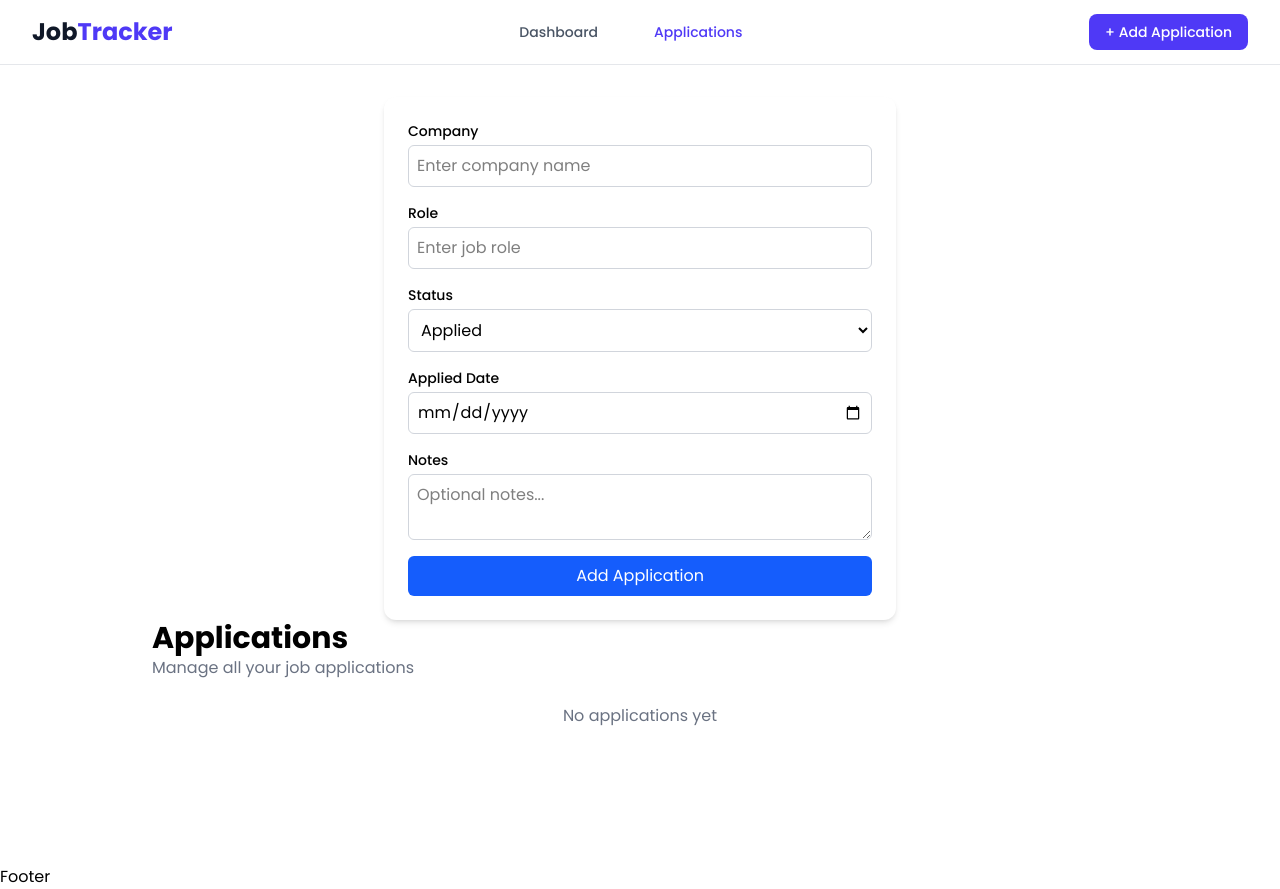
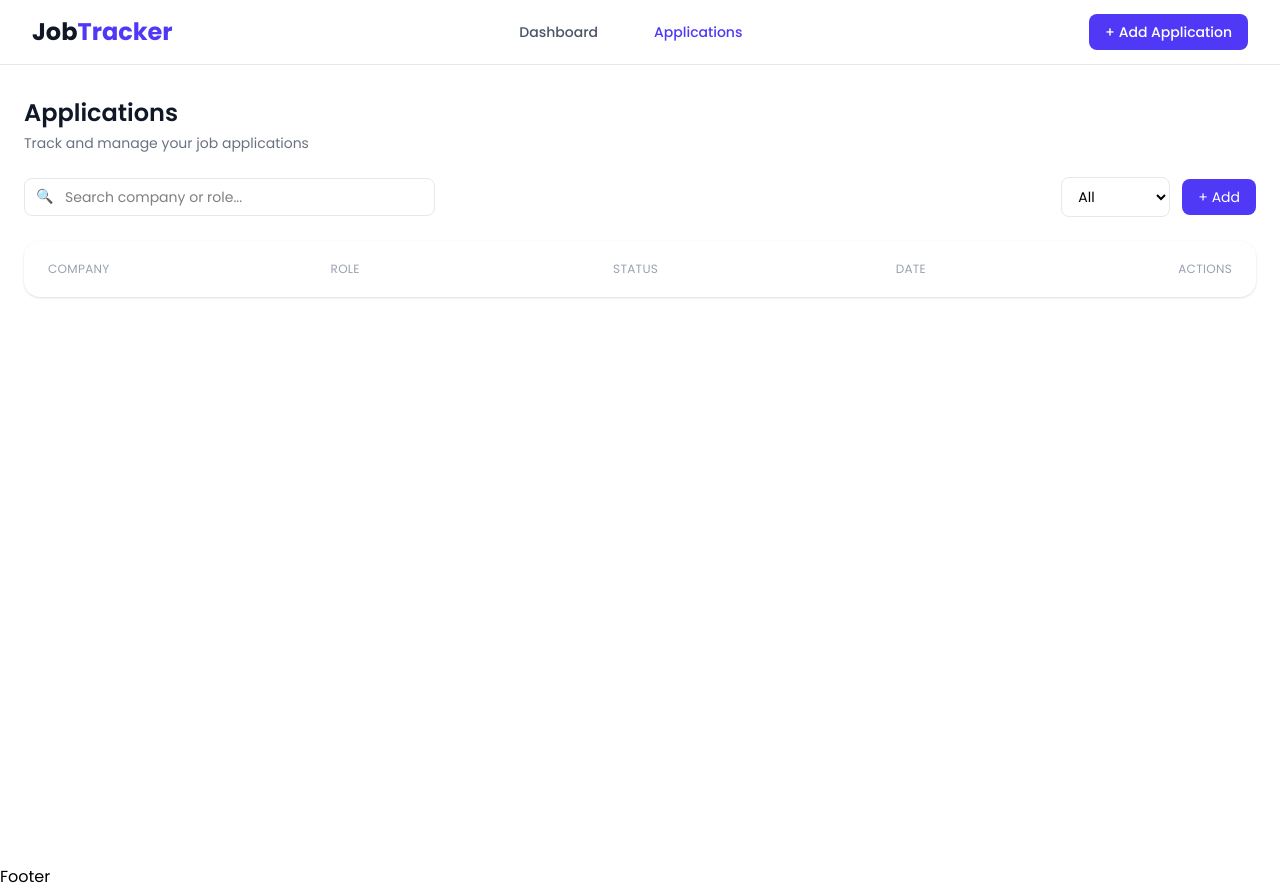
Before and after one commit to herikarajput3/Job-Application-Tacker, a React (Vite) app in the folder client/: page /applications in a window 1280 px wide. Built offline with nearby package versions, Linux system fonts and the light colour scheme.

Commit message:
feat: application page UI improvement

```diff
--- a/client/src/components/ApplicationForm.jsx
+++ b/client/src/components/ApplicationForm.jsx
@@ -1,17 +1,18 @@
 import React, { useState } from 'react'
 
-const ApplicationForm = ({ onAdd }) => {
-    const [company, setCompany] = useState("");
-    const [role, setRole] = useState("");
-    const [status, setStatus] = useState("Applied")
-    const [date, setDate] = useState("")
-    const [notes, setNotes] = useState("")
+const ApplicationForm = ({ onAdd, onUpdate, editingApp, onClose }) => {
+
+    const [company, setCompany] = useState(editingApp?.company || "");
+    const [role, setRole] = useState(editingApp?.role || "");
+    const [status, setStatus] = useState(editingApp?.status || "Applied");
+    const [date, setDate] = useState(editingApp?.appliedDate || "");
+    const [notes, setNotes] = useState(editingApp?.notes || "");
 
     const handleSubmit = (e) => {
         e.preventDefault();
 
         const newApp = {
-            id: Date.now(),
+            id: editingApp ? editingApp.id : Date.now(),
             company,
             role,
             status,
@@ -19,7 +20,13 @@ const ApplicationForm = ({ onAdd }) => {
             notes
         }
 
-        onAdd(newApp);
+        if (editingApp) {
+            onUpdate(newApp); // edit mode
+        }
+        else {
+            onAdd(newApp); // add mode
+        }
+
         setCompany("");
         setRole("");
         setStatus("Applied");
@@ -28,38 +35,65 @@ const ApplicationForm = ({ onAdd }) => {
     }
 
     return (
-        <div className="max-w-lg mx-auto bg-white p-6 rounded-xl shadow-md">
-            <form onSubmit={handleSubmit} className='space-y-4'>
+        <div className="max-w-2xl mx-auto bg-white p-6 rounded-2xl shadow-sm">
 
-                {/* Company */}
-                <div className='flex flex-col gap-1'>
-                    <label className='text-sm font-medium'>Company</label>
+            {/* Header */}
+            <div className="flex justify-between items-center mb-6">
+                <div className='mb-6'>
+                    <h2 className='text-lg font-semibold text-gray-900'>
+                        {editingApp ? "Edit Application" : "Add New Application"}
+                    </h2>
+                    <p className='text-sm text-gray-500 mt-1'>Track a new job opportunity</p>
+                </div>
+
+                <button
+                    type='button'
+                    onClick={onClose}
+                    className="text-gray-400 hover:text-gray-600"
+
+                >✕</button>
+            </div>
+
+            <form onSubmit={handleSubmit} className='space-y-5'>
+                {/* Row 1 */}
+                <div className='grid md:grid-cols-2 gap-4'>
+
+                    {/* company */}
+                    <div>
+                        <label className='text-sm text-gray-500'>Company</label>
                         <input
                             type="text"
                             value={company}
                             onChange={(e) => setCompany(e.target.value)}
-                        className="w-full border border-gray-300 p-2 rounded-md"
-                        placeholder="Enter company name"
+                            placeholder="Google, Amazon..."
+                            className="mt-1 w-full px-3 py-2 rounded-lg border border-gray-200
+                         focus:outline-none focus:ring-2 focus:ring-indigo-500"
                         />
                     </div>
                     {/* Role */}
-                <div className='flex flex-col gap-1'>
-                    <label className="text-sm font-medium">Role</label>
+                    <div>
+                        <label className="text-sm text-gray-500">Role</label>
                         <input
                             type="text"
                             value={role}
                             onChange={(e) => setRole(e.target.value)}
-                        placeholder="Enter job role"
-                        className="w-full border border-gray-300 p-2 rounded-md"
+                            placeholder="Frontend Developer"
+                            className="mt-1 w-full px-3 py-2 rounded-lg border border-gray-200
+                         focus:outline-none focus:ring-2 focus:ring-indigo-500"
                         />
                     </div>
-                {/* Status */}
-                <div className='flex flex-col gap-1'>
-                    <label className="text-sm font-medium">Status</label>
+                </div>
+
+                {/* Row 2 */}
+
+                <div className="grid md:grid-cols-2 gap-4">
+                    <div>
+                        <label className="text-sm text-gray-500">Status</label>
                         <select
                             value={status}
                             onChange={(e) => setStatus(e.target.value)}
-                        className="w-full border border-gray-300 p-2 rounded-md"
+                            className="mt-1 w-full px-3 py-2 rounded-lg border border-gray-200
+                         focus:outline-none focus:ring-2 focus:ring-indigo-500"
                         >
                             <option>Applied</option>
                             <option>Interview</option>
@@ -67,30 +101,42 @@ const ApplicationForm = ({ onAdd }) => {
                             <option>Rejected</option>
                         </select>
                     </div>
-                {/* Date */}
-                <div className='flex flex-col gap-1'>
-                    <label className="text-sm font-medium">Applied Date</label>
+
+                    <div>
+                        <label className="text-sm text-gray-500">Applied Date</label>
                         <input
                             type="date"
                             value={date}
                             onChange={(e) => setDate(e.target.value)}
-                        className="w-full border border-gray-300 p-2 rounded-md"
+                            className="mt-1 w-full px-3 py-2 rounded-lg border border-gray-200
+                         focus:outline-none focus:ring-2 focus:ring-indigo-500"
                         />
                     </div>
+
+                </div>
+
                 {/* Notes */}
-                <div className='flex flex-col gap-1'>
-                    <label className="text-sm font-medium">Notes</label>
+                <div>
+                    <label className="text-sm text-gray-500">Notes</label>
                     <textarea
                         value={notes}
                         onChange={(e) => setNotes(e.target.value)}
                         placeholder="Optional notes..."
-                        className="w-full border border-gray-300 p-2 rounded-md"
+                        rows="3"
+                        className="mt-1 w-full px-3 py-2 rounded-lg border border-gray-200
+                       focus:outline-none focus:ring-2 focus:ring-indigo-500"
                     />
                 </div>
 
-                <button className="w-full bg-blue-600 text-white py-2 rounded-md hover:bg-blue-700 transition">
-                    Add Application
+                {/* Button */}
+                <button
+                    type="submit"
+                    className="w-full bg-indigo-600 text-white py-2.5 rounded-lg
+                     hover:bg-indigo-700 transition font-medium"
+                >
+                    {editingApp ? "Update Application" : "Add Application"}
                 </button>
+
             </form>
         </div>
     )
--- /dev/null
+++ b/client/src/components/Modal.jsx
@@ -0,0 +1,24 @@
+import React from "react";
+
+const Modal = ({ isOpen, onClose, children }) => {
+  if (!isOpen) return null;
+
+  return (
+    <div className="fixed inset-0 z-50 flex items-center justify-center">
+
+      {/* Overlay */}
+      <div
+        className="absolute inset-0 bg-black/40"
+        onClick={onClose}
+      ></div>
+
+      {/* Modal Content */}
+      <div className="relative bg-white rounded-2xl shadow-lg w-full max-w-lg p-6 z-10">
+        {children}
+      </div>
+
+    </div>
+  );
+};
+
+export default Modal;
--- a/client/src/pages/applications/Applications.jsx
+++ b/client/src/pages/applications/Applications.jsx
@@ -1,51 +1,168 @@
-import React, { useState } from 'react'
-import ApplicationForm from '../../components/ApplicationForm'
+import { useState } from 'react'
+import ApplicationForm from '../../components/ApplicationForm';
+import Modal from '../../components/Modal';
 
 const Applications = () => {
+
     const [applications, setApplications] = useState([])
 
-    const handleAddApplication = (newApp) => {
-        setApplications(prev => [...prev, newApp])
+    const [searchTerm, setSearchTerm] = useState("");
+    const [statusFilter, setStatusFilter] = useState("All");
+
+    const [editingApp, setEditingApp] = useState(null);
+    const [isModalOpen, setIsModalOpen] = useState(false);
+
+
+    const statusStyle = {
+        Applied: "bg-blue-100 text-blue-600",
+        Interview: "bg-yellow-100 text-yellow-700",
+        Offer: "bg-green-100 text-green-600",
+        Rejected: "bg-red-100 text-red-600"
     }
+
+    const filteredApplications = applications.filter((app) => {
+        const matchesSearch =
+            app.company.toLowerCase().includes(searchTerm.toLowerCase()) || app.role.toLowerCase().includes(searchTerm.toLowerCase());
+
+        const matchesStatus = statusFilter === "All" || app.status === statusFilter;
+
+        return matchesSearch && matchesStatus;
+    })
+
+    const handleUpdate = (updateApp) => {
+        setApplications(prev =>
+            prev.map(app =>
+                app.id === updateApp.id ? updateApp : app
+            )
+        )
+    }
+
+
     return (
-        <div className="max-w-5xl mx-auto px-6 py-8">
-            <ApplicationForm onAdd={handleAddApplication} />
+        <div className="max-w-7xl mx-auto px-6 py-8">
+            {/* 🔹 Header */}
             <div className="mb-6">
-                <h1 className="text-3xl font-bold">Applications</h1>
-                <p className="text-gray-500">Manage all your job applications</p>
+                <h1 className="text-2xl font-semibold text-gray-900">Applications</h1>
+                <p className="mt-1 text-gray-500 text-sm">Track and manage your job applications</p>
             </div>
-            <div className='space-y-4'>
-                {applications.length === 0 ? (
-                    <p className='text-gray-500 text-center'>No applications yet</p>
-                ) : (
-                    applications.map((app) => (
+
+            {/* 🔹 Top Controls */}
+            <div className="flex flex-col md:flex-row md:items-center md:justify-between gap-4 mb-6">
+
+                {/* Search */}
+                <div className='relative w-full md:w-1/3'>
+                    <input
+                        type="text"
+                        placeholder="Search company or role..."
+                        className="w-full pl-10 pr-4 py-2 rounded-lg bg-white border border-gray-200 text-sm
+                   focus:outline-none focus:ring-2 focus:ring-indigo-500"
+                        value={searchTerm} // connect input
+                        onChange={(e) => setSearchTerm(e.target.value)}
+                    />
+                    <span className='absolute left-3 top-2 text-gray-400 text-sm'>🔍</span>
+                </div>
+
+                {/* Right Controls */}
+                <div className="flex items-center gap-3">
+
+                    {/* Filter */}
+                    <select className="bg-white border border-gray-200 rounded-lg px-3 py-2 text-sm"
+                        value={statusFilter}
+                        onChange={(e) => setStatusFilter(e.target.value)}
+                    >
+                        <option>All</option>
+                        <option>Applied</option>
+                        <option>Interview</option>
+                        <option>Offer</option>
+                        <option>Rejected</option>
+                    </select>
+
+                    {/* Add Button */}
+                    <button
+                        onClick={() => setIsModalOpen(true)}
+                        className="bg-indigo-600 text-white px-4 py-2 rounded-lg text-sm hover:bg-indigo-700 transition">
+                        + Add
+                    </button>
+                </div>
+            </div>
+
+            {/* Modal */}
+
+            <Modal
+                isOpen={isModalOpen}
+                onClose={() => {
+                    setIsModalOpen(false);
+                    setEditingApp(null);
+                }}
+            >
+                <ApplicationForm
+                    onAdd={(newApp) => {
+                        setApplications(prev => [...prev, newApp]);
+                        setIsModalOpen(false); // close after adding
+                    }}
+                    onUpdate={handleUpdate}
+                    editingApp={editingApp}
+                    onClose={() => {
+                        setIsModalOpen(false);
+                        setEditingApp(null);
+                    }}
+                />
+            </Modal>
+
+            {/* 🔹 Table */}
+            <div className="bg-white rounded-2xl shadow-sm p-2">
+
+                {/* Table Header */}
+                <div className="grid grid-cols-[1fr_1fr_1fr_1fr_auto] px-4 py-3 text-xs text-gray-400 uppercase tracking-wide">
+                    <span>Company</span>
+                    <span>Role</span>
+                    <span>Status</span>
+                    <span>Date</span>
+                    <span className="text-right">Actions</span>
+                </div>
+
+                {/* Table Body */}
+                <div className="space-y-2">
+                    {filteredApplications.map((app) => (
                         <div
                             key={app.id}
-                            className='bg-white p-4 rounded shadow mb-3'
+                            className="grid grid-cols-[1fr_1fr_1fr_1fr_auto] items-center px-4 py-3 rounded-xl
+                     hover:bg-gray-50 transition"
                         >
-                            <div className="flex justify-between items-center">
-                                <div>
-                                    <p className="font-semibold">{app.role}</p>
-                                    <p className="text-sm text-gray-500">{app.company}</p>
-                                </div>
+                            <span className="font-medium text-gray-800">{app.company}</span>
+                            <span className="text-gray-600">{app.role}</span>
 
-                                <span className="text-sm bg-blue-100 text-blue-700 px-2 py-1 rounded">
+                            <span>
+                                <span className={`px-2 py-1 rounded-full text-xs font-medium ${statusStyle[app.status]}`}>
                                     {app.status}
                                 </span>
+                            </span>
+
+                            <span className="text-sm text-gray-500">{app.appliedDate}</span>
+
+                            {/* Actions */}
+                            <div className="flex justify-end gap-2">
+                                <button
+                                    onClick={() => {
+                                        setEditingApp(app);
+                                        setIsModalOpen(true);
+                                    }}
+                                    className="px-2 py-1 text-xs rounded-md bg-gray-100 hover:bg-gray-200 transi">
+                                    Edit
+                                </button>
+                                <button
+
+                                    className="px-2 py-1 text-xs rounded-md bg-red-50 text-red-600 hover:bg-red-100 transition">
+                                    Delete
+                                </button>
                             </div>
-                            <p className="text-sm text-gray-400 mt-2">
-                                Applied on: {app.appliedDate}
-                            </p>
-
-                            {app.notes && (
-                                <p className="text-sm mt-1">{app.notes}</p>
-                            )}
-
 
                         </div>
-                    ))
-                )}
+                    ))}
+                </div>
+
             </div>
+
         </div>
     )
 }
```
Also changed, not shown: client/src/components/sample.jsx (added). Lines whose indentation alone changed are shown as unchanged.
